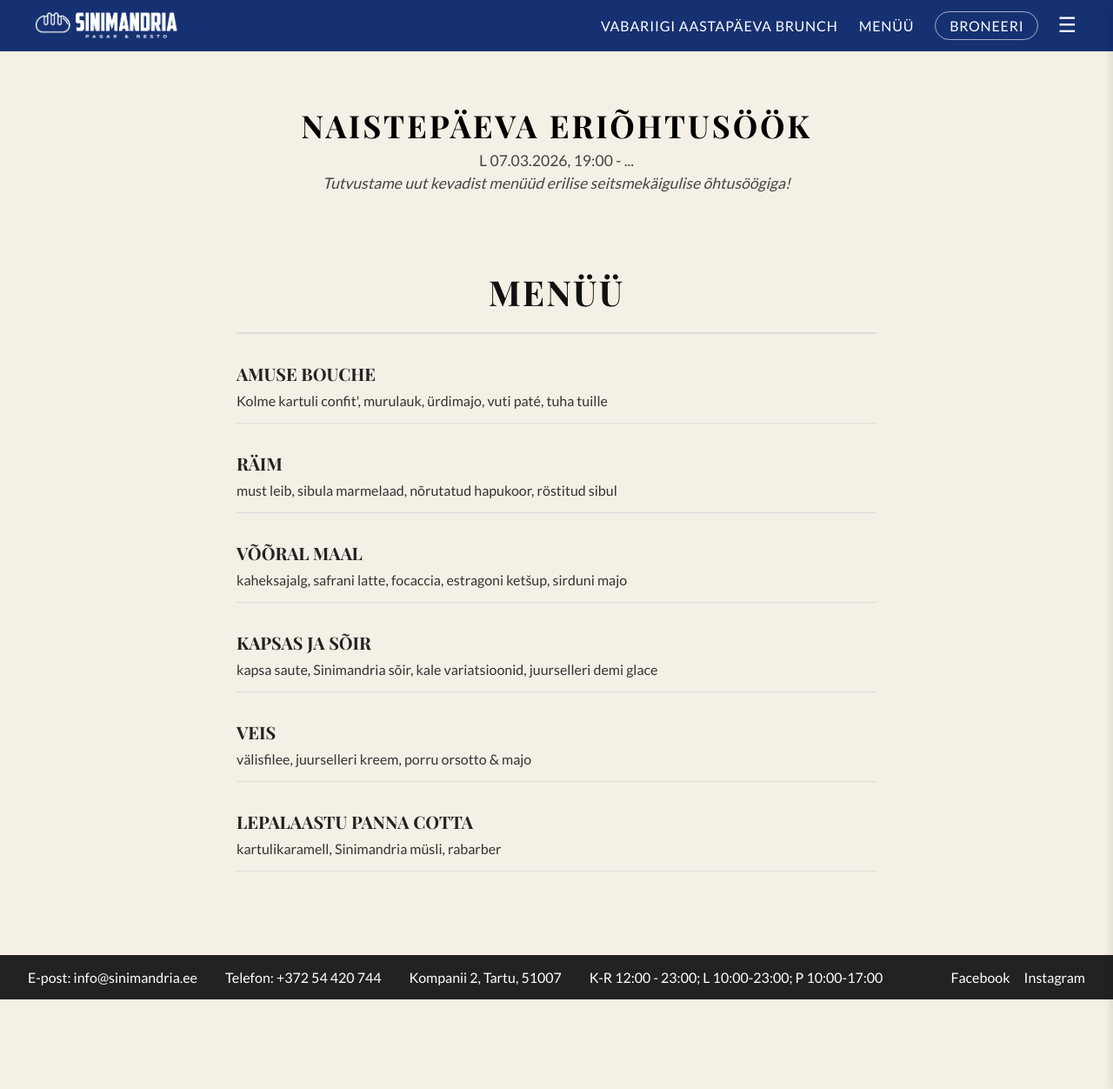
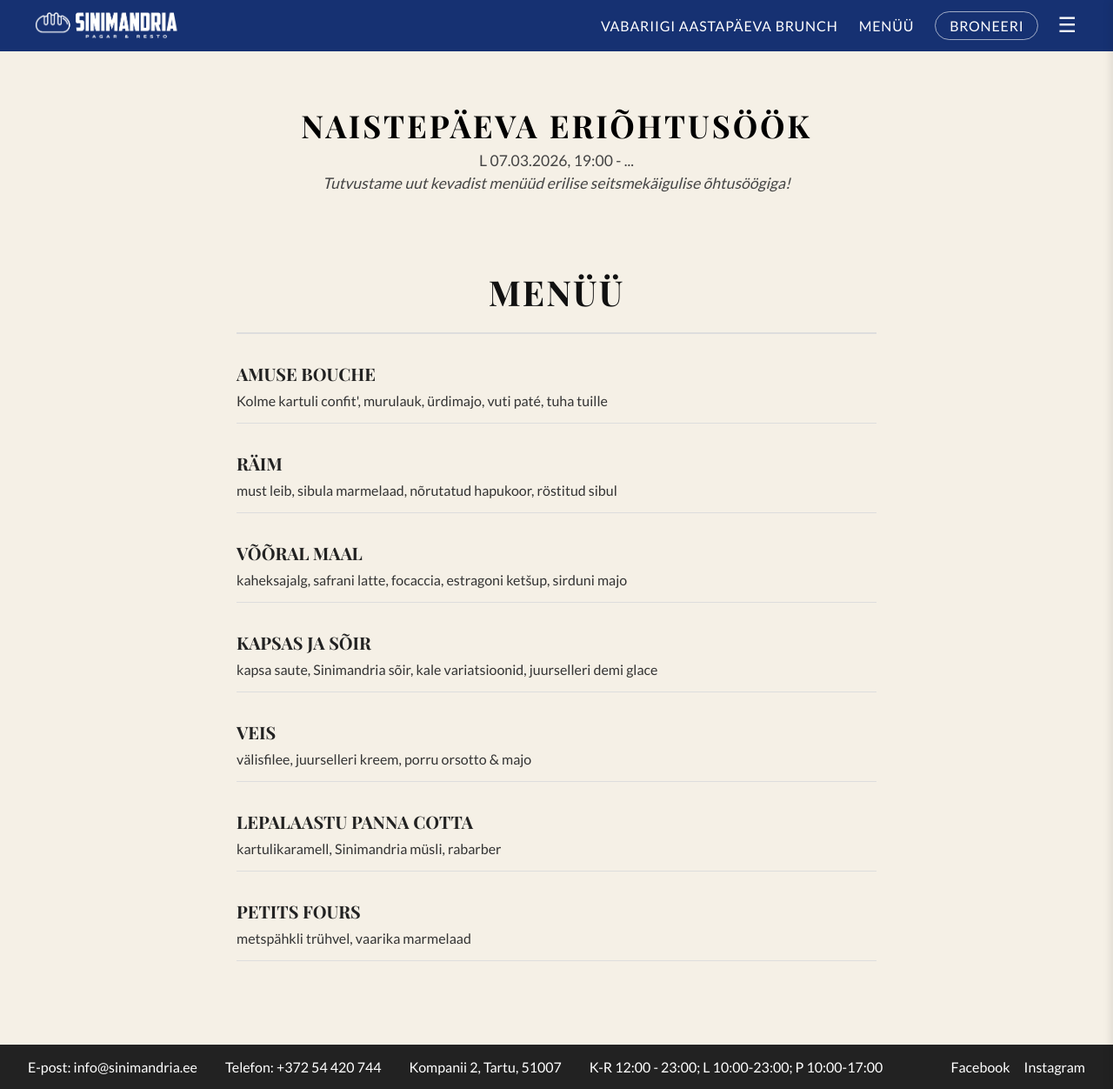
Before and after one commit to m-tu/sinimandria, a Jekyll site: the page built from pages/events/naistepaev-menu.markdown, in a window 1280 px wide and 1252 px high. Shown: the whole window at 87% size. Built offline with Jekyll 4.4.1, drawn with Linux system fonts in a browser that asks for light colours.

Commit message:
Update naistepaev-menu.markdown

```diff
--- a/pages/events/naistepaev-menu.markdown
+++ b/pages/events/naistepaev-menu.markdown
@@ -42,4 +42,8 @@
     <h3>LEPALAASTU PANNA COTTA </h3>
     <p>kartulikaramell, Sinimandria müsli, rabarber</p>
   </div>
+  <div class="menu-item">
+    <h3>Petits fours </h3>
+    <p>metspähkli trühvel, vaarika marmelaad</p>
+  </div>
 </section>
```
